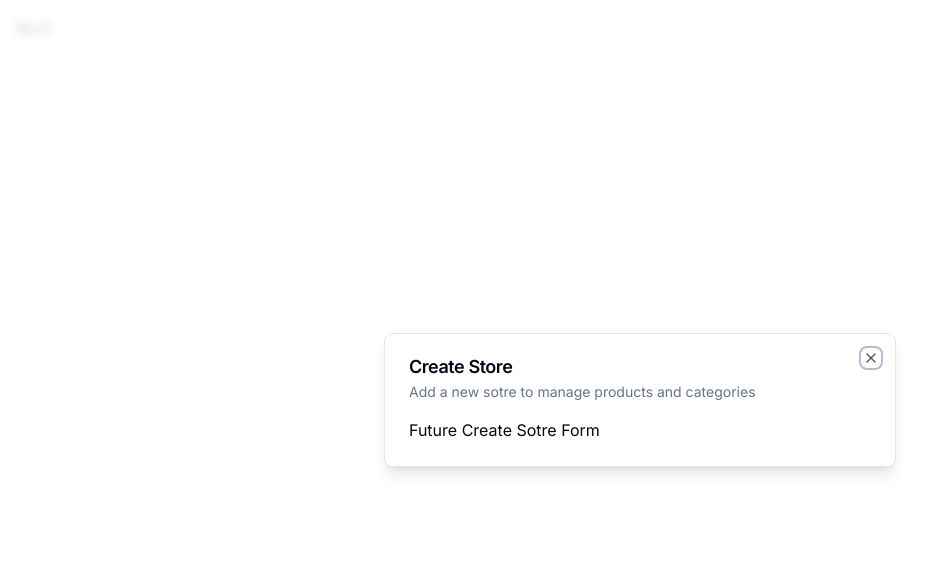
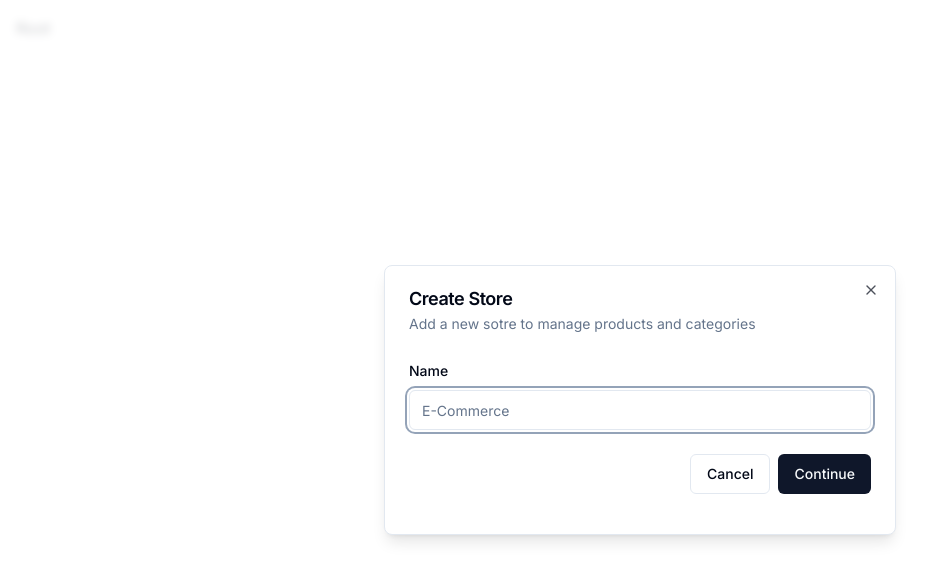
Before and after one commit to Leladatan/store, a Next.js app: page / in a window 1280 px wide. Shown: the top 580 px of the page, without its empty margins (0-940 px from the left). Built offline with nearby package versions, Linux system fonts and the light colour scheme.

Commit message:
added prisma and api and deps axios + toast provider

```diff
--- a/app/(root)/page.tsx
+++ b/app/(root)/page.tsx
@@ -9,7 +9,7 @@ const SetupPage: NextPage = () => {
     const onOpen = useStoreModal(s => s.onOpen);
     const isOpen = useStoreModal(s => s.isOpen);
 
-    useEffect(() => {
+    useEffect((): void => {
         if (!isOpen) {
             onOpen();
         }
--- /dev/null
+++ b/app/api/stores/route.ts
@@ -0,0 +1,32 @@
+import {NextResponse} from "next/server";
+import {auth} from "@clerk/nextjs";
+import prismadb from "@/lib/prismadb";
+
+export const POST = async (req: Request) => {
+  try {
+      const UserId: string | null = auth().userId;
+      const body = await req.json();
+
+      const {name} = body;
+
+      if (!UserId) {
+          return new NextResponse("Unauthorized", {status: 401});
+      }
+
+      if (!name) {
+          return new NextResponse("Name is required", {status: 400});
+      }
+
+      const store = await prismadb.store.create({
+          data: {
+              UserId,
+              name
+          }
+      });
+
+      return NextResponse.json(store)
+  } catch (error) {
+      console.log('[STORES_POST]', error);
+      return new NextResponse("Interval error", {status: 500});
+  }
+};
--- a/app/layout.tsx
+++ b/app/layout.tsx
@@ -3,6 +3,8 @@ import type { Metadata } from 'next';
 import { Inter } from 'next/font/google';
 import {ClerkProvider} from "@clerk/nextjs";
 import {ModalProvider} from "@/providers/modal-provider";
+import prismadb from "@/lib/prismadb";
+import {ToastProvider} from "@/providers/toast-provider";
 
 const inter = Inter({ subsets: ['latin'] });
 
@@ -20,6 +22,7 @@ export default function RootLayout({
     <ClerkProvider>
         <html lang="en">
         <body className={inter.className}>
+        <ToastProvider />
         <ModalProvider />
         {children}
         </body>
--- a/components/modals/store-modal.tsx
+++ b/components/modals/store-modal.tsx
@@ -1,11 +1,50 @@
 "use client";
 
-import {type FC} from 'react';
+import * as z from "zod";
+import {type FC, useState} from 'react';
 import Modal from "@/components/ui/modal";
 import {useStoreModal} from "@/hooks/use-store-modal";
+import {useForm} from "react-hook-form";
+import {zodResolver} from "@hookform/resolvers/zod";
+import {
+    Form,
+    FormControl,
+    FormField,
+    FormItem,
+    FormLabel,
+    FormMessage
+} from "@/components/ui/form";
+import {Input} from "@/components/ui/input";
+import {Button} from "@/components/ui/button";
+import axios from "axios";
+import toast from "react-hot-toast";
+
+const formSchema = z.object({
+    name: z.string().min(1),
+});
 
 const StoreModal: FC = () => {
     const storeModal = useStoreModal();
+
+    const [loading, setLoading] = useState<boolean>(false);
+
+    const form = useForm<z.infer<typeof formSchema>>({
+        resolver: zodResolver(formSchema),
+        defaultValues: {
+            name: "",
+        },
+    });
+    const onSubmit = async (values: z.infer<typeof formSchema>) => {
+        try {
+            setLoading(true);
+            const response = await axios.post('/api/stores', values);
+            toast.success("Store created");
+        } catch (e) {
+            toast.error("Something went wrong.");
+        } finally {
+            setLoading(false);
+        }
+    };
 
     return (
         <Modal
@@ -14,7 +53,33 @@ const StoreModal: FC = () => {
             isOpen={storeModal.isOpen}
             onClose={storeModal.onClose}
         >
-            Future Create Sotre Form
+            <div className="space-y-4 py-2 pb-4">
+                <Form {...form}>
+                    <form onSubmit={form.handleSubmit(onSubmit)}>
+                        <FormField
+                            control={form.control}
+                            render={({field}) => (
+                                <FormItem>
+                                    <FormLabel>Name</FormLabel>
+                                    <FormControl>
+                                        <Input disabled={loading} placeholder="E-Commerce" {...field} />
+                                    </FormControl>
+                                    <FormMessage />
+                                </FormItem>
+                            )}
+                            name="name"
+                        />
+                        <div className="pt-6 space-x-2 flex items-center justify-end">
+                            <Button disabled={loading} variant="outline" onClick={storeModal.onClose}>
+                                Cancel
+                            </Button>
+                            <Button type="submit" disabled={loading}>
+                                Continue
+                            </Button>
+                        </div>
+                    </form>
+                </Form>
+            </div>
         </Modal>
     );
 };
--- /dev/null
+++ b/components/ui/form.tsx
@@ -0,0 +1,176 @@
+import * as React from "react"
+import * as LabelPrimitive from "@radix-ui/react-label"
+import { Slot } from "@radix-ui/react-slot"
+import {
+  Controller,
+  ControllerProps,
+  FieldPath,
+  FieldValues,
+  FormProvider,
+  useFormContext,
+} from "react-hook-form"
+
+import { cn } from "@/lib/utils"
+import { Label } from "@/components/ui/label"
+
+const Form = FormProvider
+
+type FormFieldContextValue<
+  TFieldValues extends FieldValues = FieldValues,
+  TName extends FieldPath<TFieldValues> = FieldPath<TFieldValues>
+> = {
+  name: TName
+}
+
+const FormFieldContext = React.createContext<FormFieldContextValue>(
+  {} as FormFieldContextValue
+)
+
+const FormField = <
+  TFieldValues extends FieldValues = FieldValues,
+  TName extends FieldPath<TFieldValues> = FieldPath<TFieldValues>
+>({
+  ...props
+}: ControllerProps<TFieldValues, TName>) => {
+  return (
+    <FormFieldContext.Provider value={{ name: props.name }}>
+      <Controller {...props} />
+    </FormFieldContext.Provider>
+  )
+}
+
+const useFormField = () => {
+  const fieldContext = React.useContext(FormFieldContext)
+  const itemContext = React.useContext(FormItemContext)
+  const { getFieldState, formState } = useFormContext()
+
+  const fieldState = getFieldState(fieldContext.name, formState)
+
+  if (!fieldContext) {
+    throw new Error("useFormField should be used within <FormField>")
+  }
+
+  const { id } = itemContext
+
+  return {
+    id,
+    name: fieldContext.name,
+    formItemId: `${id}-form-item`,
+    formDescriptionId: `${id}-form-item-description`,
+    formMessageId: `${id}-form-item-message`,
+    ...fieldState,
+  }
+}
+
+type FormItemContextValue = {
+  id: string
+}
+
+const FormItemContext = React.createContext<FormItemContextValue>(
+  {} as FormItemContextValue
+)
+
+const FormItem = React.forwardRef<
+  HTMLDivElement,
+  React.HTMLAttributes<HTMLDivElement>
+>(({ className, ...props }, ref) => {
+  const id = React.useId()
+
+  return (
+    <FormItemContext.Provider value={{ id }}>
+      <div ref={ref} className={cn("space-y-2", className)} {...props} />
+    </FormItemContext.Provider>
+  )
+})
+FormItem.displayName = "FormItem"
+
+const FormLabel = React.forwardRef<
+  React.ElementRef<typeof LabelPrimitive.Root>,
+  React.ComponentPropsWithoutRef<typeof LabelPrimitive.Root>
+>(({ className, ...props }, ref) => {
+  const { error, formItemId } = useFormField()
+
+  return (
+    <Label
+      ref={ref}
+      className={cn(error && "text-destructive", className)}
+      htmlFor={formItemId}
+      {...props}
+    />
+  )
+})
+FormLabel.displayName = "FormLabel"
+
+const FormControl = React.forwardRef<
+  React.ElementRef<typeof Slot>,
+  React.ComponentPropsWithoutRef<typeof Slot>
+>(({ ...props }, ref) => {
+  const { error, formItemId, formDescriptionId, formMessageId } = useFormField()
+
+  return (
+    <Slot
+      ref={ref}
+      id={formItemId}
+      aria-describedby={
+        !error
+          ? `${formDescriptionId}`
+          : `${formDescriptionId} ${formMessageId}`
+      }
+      aria-invalid={!!error}
+      {...props}
+    />
+  )
+})
+FormControl.displayName = "FormControl"
+
+const FormDescription = React.forwardRef<
+  HTMLParagraphElement,
+  React.HTMLAttributes<HTMLParagraphElement>
+>(({ className, ...props }, ref) => {
+  const { formDescriptionId } = useFormField()
+
+  return (
+    <p
+      ref={ref}
+      id={formDescriptionId}
+      className={cn("text-sm text-muted-foreground", className)}
+      {...props}
+    />
+  )
+})
+FormDescription.displayName = "FormDescription"
+
+const FormMessage = React.forwardRef<
+  HTMLParagraphElement,
+  React.HTMLAttributes<HTMLParagraphElement>
+>(({ className, children, ...props }, ref) => {
+  const { error, formMessageId } = useFormField()
+  const body = error ? String(error?.message) : children
+
+  if (!body) {
+    return null
+  }
+
+  return (
+    <p
+      ref={ref}
+      id={formMessageId}
+      className={cn("text-sm font-medium text-destructive", className)}
+      {...props}
+    >
+      {body}
+    </p>
+  )
+})
+FormMessage.displayName = "FormMessage"
+
+export {
+  useFormField,
+  Form,
+  FormItem,
+  FormLabel,
+  FormControl,
+  FormDescription,
+  FormMessage,
+  FormField,
+}
--- /dev/null
+++ b/components/ui/input.tsx
@@ -0,0 +1,25 @@
+import * as React from "react"
+
+import { cn } from "@/lib/utils"
+
+export interface InputProps
+  extends React.InputHTMLAttributes<HTMLInputElement> {}
+
+const Input = React.forwardRef<HTMLInputElement, InputProps>(
+  ({ className, type, ...props }, ref) => {
+    return (
+      <input
+        type={type}
+        className={cn(
+          "flex h-10 w-full rounded-md border border-input bg-background px-3 py-2 text-sm ring-offset-background file:border-0 file:bg-transparent file:text-sm file:font-medium placeholder:text-muted-foreground focus-visible:outline-none focus-visible:ring-2 focus-visible:ring-ring focus-visible:ring-offset-2 disabled:cursor-not-allowed disabled:opacity-50",
+          className
+        )}
+        ref={ref}
+        {...props}
+      />
+    )
+  }
+)
+Input.displayName = "Input"
+
+export { Input }
--- /dev/null
+++ b/components/ui/label.tsx
@@ -0,0 +1,26 @@
+"use client"
+
+import * as React from "react"
+import * as LabelPrimitive from "@radix-ui/react-label"
+import { cva, type VariantProps } from "class-variance-authority"
+
+import { cn } from "@/lib/utils"
+
+const labelVariants = cva(
+  "text-sm font-medium leading-none peer-disabled:cursor-not-allowed peer-disabled:opacity-70"
+)
+
+const Label = React.forwardRef<
+  React.ElementRef<typeof LabelPrimitive.Root>,
+  React.ComponentPropsWithoutRef<typeof LabelPrimitive.Root> &
+    VariantProps<typeof labelVariants>
+>(({ className, ...props }, ref) => (
+  <LabelPrimitive.Root
+    ref={ref}
+    className={cn(labelVariants(), className)}
+    {...props}
+  />
+))
+Label.displayName = LabelPrimitive.Root.displayName
+
+export { Label }
--- /dev/null
+++ b/lib/prismadb.ts
@@ -0,0 +1,10 @@
+import { PrismaClient } from "@prisma/client";
+
+declare global {
+    var prisma: PrismaClient | undefined;
+}
+
+const prismadb = globalThis.prisma || new PrismaClient();
+if (process.env.NODE_ENV !== "production") globalThis.prisma = prismadb;
+
+export default prismadb;
--- /dev/null
+++ b/providers/toast-provider.tsx
@@ -0,0 +1,7 @@
+"use client";
+
+import {Toaster} from "react-hot-toast";
+
+export const ToastProvider = () => {
+    return <Toaster />;
+};
```
Also changed, not shown: package.json (+10 -0 lines), 2 other files (tests, documents, lock files or other folders).
